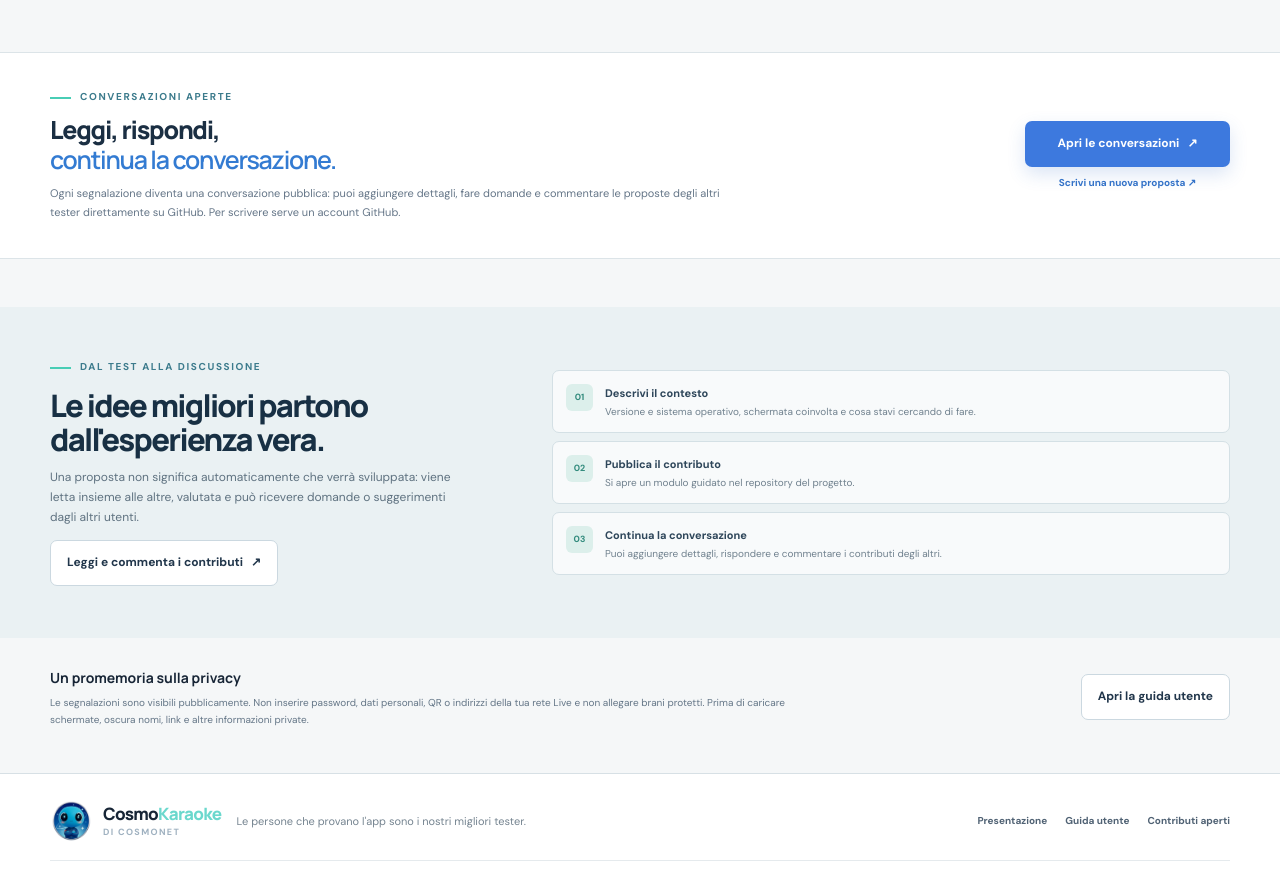
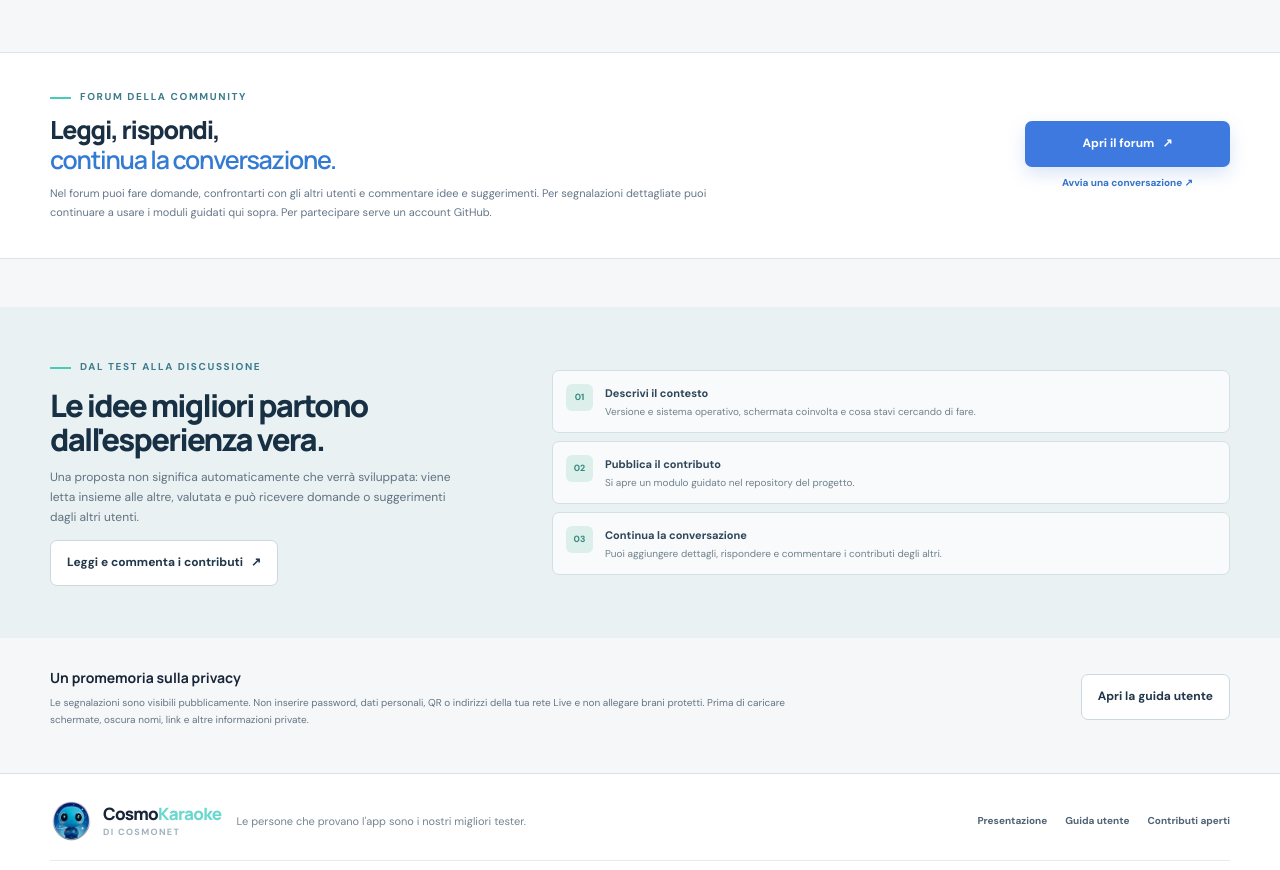
Before and after one commit to CosmoNetinfo/CosmoKaraoke-Site, a plain HTML site: page feedback.html in a window 1280 px wide. Shown: the part 850-1720 px from the top of the page. Drawn offline with Linux system fonts and the light colour scheme.

Commit message:
Connect feedback page to community discussions

```diff
--- a/feedback.html
+++ b/feedback.html
@@ -21,7 +21,7 @@
           <article class="community-category idea"><div class="category-icon" aria-hidden="true">↗</div><span class="category-label">MIGLIORIA · USABILITÀ</span><h3>Proponi un miglioramento</h3><p>Un controllo difficile da trovare, un testo poco chiaro o una schermata che potrebbe rendere più fluida la serata.</p><a href="https://github.com/CosmoNetinfo/CosmoKaraoke/issues/new?template=miglioramento.yml">Condividi la proposta <span aria-hidden="true">↗</span></a></article>
           <article class="community-category feature"><div class="category-icon" aria-hidden="true">＋</div><span class="category-label">IDEA · NUOVA FUNZIONE</span><h3>Chiedi una funzione nuova</h3><p>Descrivi cosa vorresti poter fare e in quale momento della tua serata ti sarebbe utile.</p><a href="https://github.com/CosmoNetinfo/CosmoKaraoke/issues/new?template=nuova-funzione.yml">Proponi una funzione <span aria-hidden="true">↗</span></a></article>
         </div></section>
-      <section class="community-board"><div class="section-wrap community-board-inner"><div><p class="eyebrow"><span></span> CONVERSAZIONI APERTE</p><h2>Leggi, rispondi,<br /><em>continua la conversazione.</em></h2><p>Ogni segnalazione diventa una conversazione pubblica: puoi aggiungere dettagli, fare domande e commentare le proposte degli altri tester direttamente su GitHub. Per scrivere serve un account GitHub.</p></div><div class="community-board-actions"><a class="button primary" href="https://github.com/CosmoNetinfo/CosmoKaraoke/issues">Apri le conversazioni <span aria-hidden="true">↗</span></a><a href="https://github.com/CosmoNetinfo/CosmoKaraoke/issues/new">Scrivi una nuova proposta <span aria-hidden="true">↗</span></a></div></div></section>
+      <section class="community-board"><div class="section-wrap community-board-inner"><div><p class="eyebrow"><span></span> FORUM DELLA COMMUNITY</p><h2>Leggi, rispondi,<br /><em>continua la conversazione.</em></h2><p>Nel forum puoi fare domande, confrontarti con gli altri utenti e commentare idee e suggerimenti. Per segnalazioni dettagliate puoi continuare a usare i moduli guidati qui sopra. Per partecipare serve un account GitHub.</p></div><div class="community-board-actions"><a class="button primary" href="https://github.com/CosmoNetinfo/CosmoKaraoke/discussions">Apri il forum <span aria-hidden="true">↗</span></a><a href="https://github.com/CosmoNetinfo/CosmoKaraoke/discussions/new">Avvia una conversazione <span aria-hidden="true">↗</span></a></div></div></section>
       <section class="community-process"><div class="section-wrap community-process-inner"><div><p class="eyebrow"><span></span> DAL TEST ALLA DISCUSSIONE</p><h2>Le idee migliori partono dall'esperienza vera.</h2><p>Una proposta non significa automaticamente che verrà sviluppata: viene letta insieme alle altre, valutata e può ricevere domande o suggerimenti dagli altri utenti.</p><a class="button secondary" href="https://github.com/CosmoNetinfo/CosmoKaraoke/issues">Leggi e commenta i contributi <span aria-hidden="true">↗</span></a></div><ol class="community-steps"><li><i>01</i><span><b>Descrivi il contesto</b><small>Versione e sistema operativo, schermata coinvolta e cosa stavi cercando di fare.</small></span></li><li><i>02</i><span><b>Pubblica il contributo</b><small>Si apre un modulo guidato nel repository del progetto.</small></span></li><li><i>03</i><span><b>Continua la conversazione</b><small>Puoi aggiungere dettagli, rispondere e commentare i contributi degli altri.</small></span></li></ol></div></section>
       <section class="section-wrap community-safety"><div><h3>Un promemoria sulla privacy</h3><p>Le segnalazioni sono visibili pubblicamente. Non inserire password, dati personali, QR o indirizzi della tua rete Live e non allegare brani protetti. Prima di caricare schermate, oscura nomi, link e altre informazioni private.</p></div><a href="./guida.html" class="button secondary">Apri la guida utente</a></section>
     </main>
```
